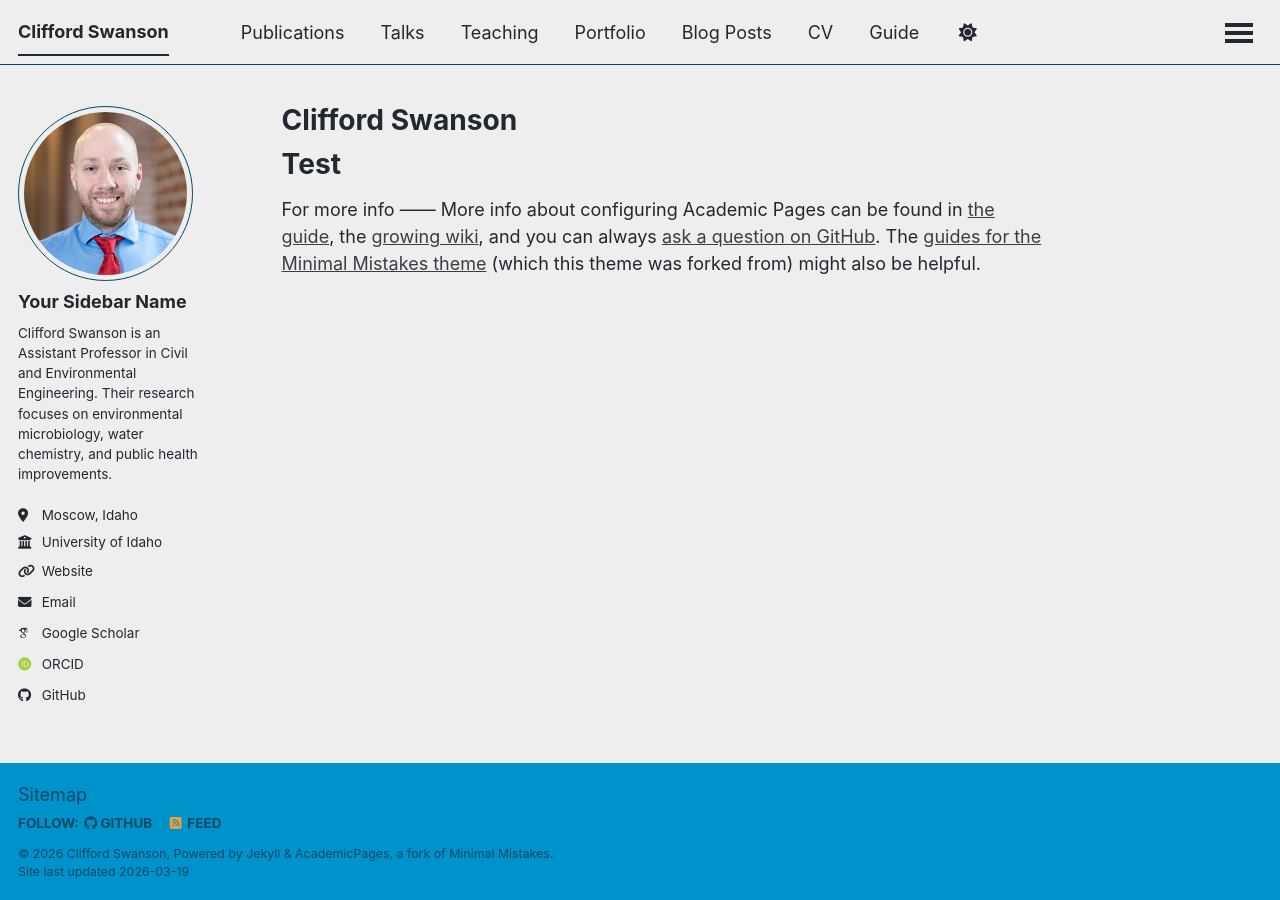
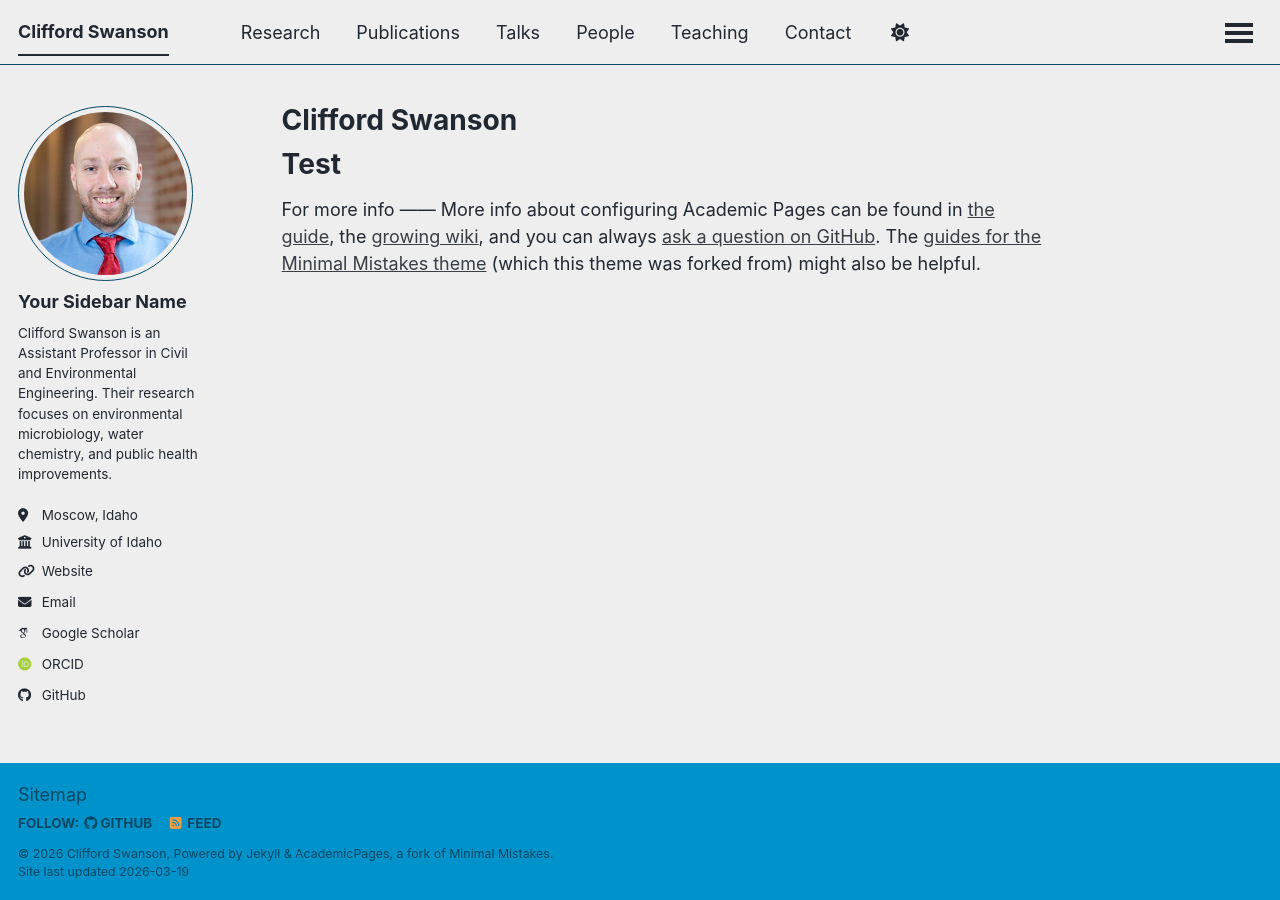
Before and after one commit to Clifford-Swanson/Clifford-Swanson.github.io, a Jekyll site: the page built from _pages/about.md, in a window 1280 px wide. Built offline with Jekyll 4.4.1, drawn with Linux system fonts in a browser that asks for light colours; some web fonts are replaced; a script that is not in the unit is left out.

Commit message:
Updated navigation page

```diff
--- a/_data/navigation.yml
+++ b/_data/navigation.yml
@@ -8,26 +8,20 @@
 #      Markdown formatted page while the second is generated using JSON.
 
 main:
+  - title: "Research"
+    url: /research/
+
   - title: "Publications"
-    url: /publications/
+    url: /group/
 
   - title: "Talks"
     url: /talks/
 
+  - title: "People"
+    url: /people/
+
   - title: "Teaching"
     url: /teaching/
 
-  - title: "Portfolio"
-    url: /portfolio/
-
-  - title: "Blog Posts"
-    url: /year-archive/
-
-  - title: "CV"
-    url: /cv/
-
-  # - title: "CV"
-  #   url: /cv-json/
-
-  - title: "Guide"
-    url: /markdown/
+  - title: "Contact"
+    url: /contact/
```
